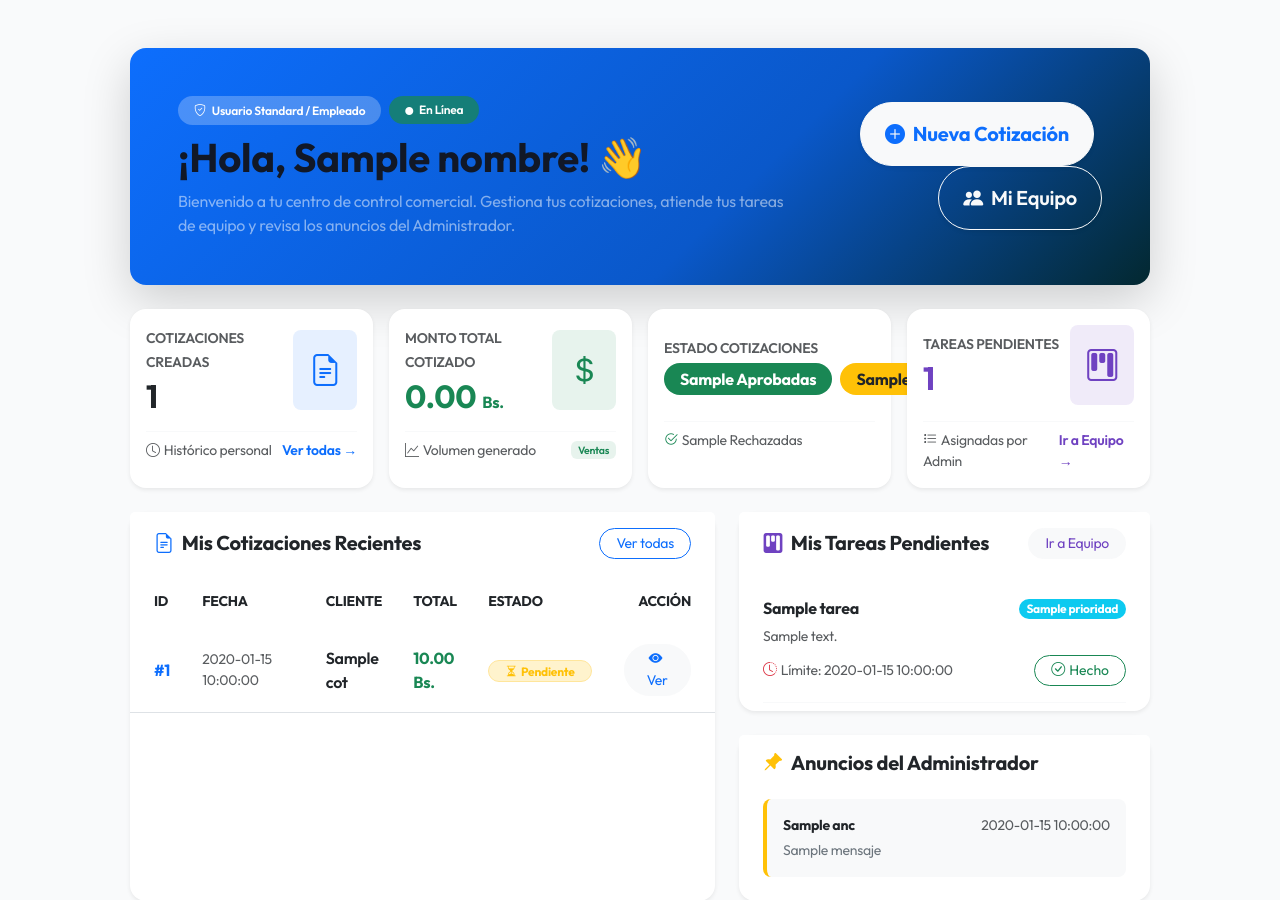
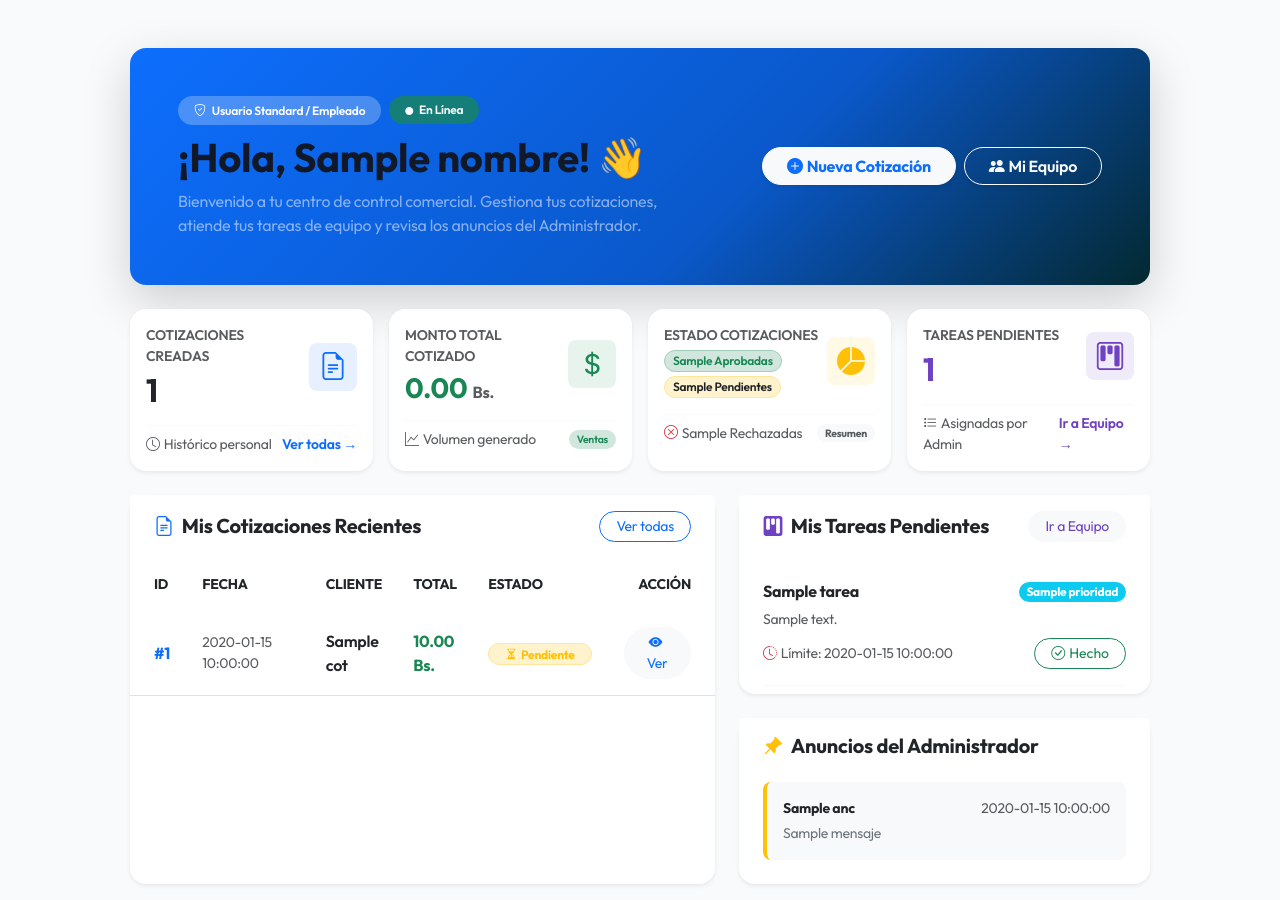
Before and after one commit to YungFozter/Sistema-de-Inventario-y-Cotizacion, a Python web app: template templates/standard/standard_dashboard.html in a window 1280 px wide. Shown: the part 66-966 px from the top of the page. Run offline with Jinja, Linux system fonts and the light colour scheme; the template is opened without the code that fills it: most values are stand-ins (such as "Sample title", 1, 10 or a date in 2020).

Commit message:
Corregir margenes, flex-wrap y dimensiones en dashboard de usuario standard para evitar desbordes visuales

```diff
--- a/templates/standard/standard_dashboard.html
+++ b/templates/standard/standard_dashboard.html
@@ -6,12 +6,12 @@
 <div class="container-fluid py-4 px-lg-5">
     <!-- Banner de Bienvenida Estilizado -->
     <div class="card border-0 shadow-lg rounded-4 overflow-hidden mb-4 fade-up-enter"
-         style="background: linear-gradient(135deg, #0d6efd 0%, #0a58ca 60%, #032830 100%); position: relative;">
+         style="background: linear-gradient(135deg, #0d6efd 0%, #0a58ca 60%, #032830 100%);">
         <div class="card-body p-4 p-lg-5 text-white">
             <div class="row align-items-center">
-                <div class="col-lg-8 mb-3 mb-lg-0">
-                    <div class="d-flex align-items-center mb-2">
-                        <span class="badge bg-white bg-opacity-25 text-white rounded-pill px-3 py-2 fs-7 fw-semibold me-2">
+                <div class="col-lg-7 mb-3 mb-lg-0">
+                    <div class="d-flex flex-wrap align-items-center gap-2 mb-2">
+                        <span class="badge bg-white bg-opacity-25 text-white rounded-pill px-3 py-2 fs-7 fw-semibold">
                             <i class="bi bi-shield-check me-1"></i> Usuario Standard / Empleado
                         </span>
                         <span class="badge bg-success bg-opacity-75 text-white rounded-pill px-3 py-2 fs-7 fw-semibold">
@@ -23,13 +23,15 @@
                         Bienvenido a tu centro de control comercial. Gestiona tus cotizaciones, atiende tus tareas de equipo y revisa los anuncios del Administrador.
                     </p>
                 </div>
-                <div class="col-lg-4 text-lg-end">
-                    <a href="{{ url_for('gestion_cotizaciones') }}" class="btn btn-light btn-lg rounded-pill px-4 py-3 fw-bold text-primary shadow-sm me-2 mb-2 mb-sm-0">
-                        <i class="bi bi-plus-circle-fill me-2"></i>Nueva Cotización
-                    </a>
-                    <a href="/equipo" class="btn btn-outline-light btn-lg rounded-pill px-4 py-3 fw-semibold shadow-sm">
-                        <i class="bi bi-people-fill me-2"></i>Mi Equipo
-                    </a>
+                <div class="col-lg-5 text-lg-end">
+                    <div class="d-flex flex-wrap gap-2 justify-content-lg-end align-items-center">
+                        <a href="{{ url_for('gestion_cotizaciones') }}" class="btn btn-light rounded-pill px-4 py-2.5 fw-bold text-primary shadow-sm">
+                            <i class="bi bi-plus-circle-fill me-1"></i>Nueva Cotización
+                        </a>
+                        <a href="/equipo" class="btn btn-outline-light rounded-pill px-4 py-2.5 fw-semibold shadow-sm">
+                            <i class="bi bi-people-fill me-1"></i>Mi Equipo
+                        </a>
+                    </div>
                 </div>
             </div>
         </div>
@@ -41,12 +43,12 @@
         <div class="col-12 col-sm-6 col-xl-3">
             <div class="card border-0 shadow-sm rounded-4 h-100 p-3 bg-white">
                 <div class="d-flex align-items-center justify-content-between">
-                    <div>
-                        <span class="text-muted small fw-semibold text-uppercase">Cotizaciones Creadas</span>
-                        <h2 class="fw-bold text-dark mb-0 mt-1">{{ total_cotizaciones }}</h2>
+                    <div class="pe-2">
+                        <span class="text-muted small fw-semibold text-uppercase d-block mb-1">Cotizaciones Creadas</span>
+                        <h2 class="fw-bold text-dark mb-0">{{ total_cotizaciones }}</h2>
                     </div>
-                    <div class="avatar-md bg-primary bg-opacity-10 text-primary rounded-3 p-3 d-flex align-items-center justify-content-center">
-                        <i class="bi bi-file-earmark-text fs-2"></i>
+                    <div class="avatar-md bg-primary bg-opacity-10 text-primary rounded-3 d-flex align-items-center justify-content-center flex-shrink-0" style="width: 48px; height: 48px;">
+                        <i class="bi bi-file-earmark-text fs-3"></i>
                     </div>
                 </div>
                 <div class="mt-3 pt-2 border-top border-light d-flex align-items-center justify-content-between text-muted small">
@@ -60,17 +62,17 @@
         <div class="col-12 col-sm-6 col-xl-3">
             <div class="card border-0 shadow-sm rounded-4 h-100 p-3 bg-white">
                 <div class="d-flex align-items-center justify-content-between">
-                    <div>
-                        <span class="text-muted small fw-semibold text-uppercase">Monto Total Cotizado</span>
-                        <h2 class="fw-bold text-success mb-0 mt-1">{{ "%.2f"|format(total_cotizado) }} <small class="fs-6">Bs.</small></h2>
+                    <div class="pe-2">
+                        <span class="text-muted small fw-semibold text-uppercase d-block mb-1">Monto Total Cotizado</span>
+                        <h2 class="fw-bold text-success mb-0 fs-3">{{ "%.2f"|format(total_cotizado) }} <small class="fs-6 text-muted">Bs.</small></h2>
                     </div>
-                    <div class="avatar-md bg-success bg-opacity-10 text-success rounded-3 p-3 d-flex align-items-center justify-content-center">
-                        <i class="bi bi-currency-dollar fs-2"></i>
+                    <div class="avatar-md bg-success bg-opacity-10 text-success rounded-3 d-flex align-items-center justify-content-center flex-shrink-0" style="width: 48px; height: 48px;">
+                        <i class="bi bi-currency-dollar fs-3"></i>
                     </div>
                 </div>
                 <div class="mt-3 pt-2 border-top border-light d-flex align-items-center justify-content-between text-muted small">
                     <span><i class="bi bi-graph-up me-1"></i>Volumen generado</span>
-                    <span class="badge bg-success bg-opacity-10 text-success fw-semibold">Ventas</span>
+                    <span class="badge bg-success-subtle text-success fw-semibold rounded-pill px-2 py-1 fs-8">Ventas</span>
                 </div>
             </div>
         </div>
@@ -79,19 +81,24 @@
         <div class="col-12 col-sm-6 col-xl-3">
             <div class="card border-0 shadow-sm rounded-4 h-100 p-3 bg-white">
                 <div class="d-flex align-items-center justify-content-between">
-                    <div>
-                        <span class="text-muted small fw-semibold text-uppercase">Estado Cotizaciones</span>
-                        <div class="d-flex align-items-center gap-2 mt-1">
-                            <span class="badge bg-success rounded-pill px-3 py-2 fs-6">{{ cotizaciones_aprobadas }} Aprobadas</span>
-                            <span class="badge bg-warning text-dark rounded-pill px-3 py-2 fs-6">{{ cotizaciones_pendientes }} Pendientes</span>
+                    <div class="pe-2">
+                        <span class="text-muted small fw-semibold text-uppercase d-block mb-1">Estado Cotizaciones</span>
+                        <div class="d-flex flex-wrap gap-1 mt-1">
+                            <span class="badge bg-success-subtle text-success border border-success-subtle rounded-pill px-2 py-1 fs-7 fw-semibold">
+                                {{ cotizaciones_aprobadas }} Aprobadas
+                            </span>
+                            <span class="badge bg-warning-subtle text-dark border border-warning-subtle rounded-pill px-2 py-1 fs-7 fw-semibold">
+                                {{ cotizaciones_pendientes }} Pendientes
+                            </span>
                         </div>
                     </div>
-                    <div class="avatar-md bg-warning bg-opacity-10 text-warning rounded-3 p-3 d-flex align-items-center justify-content-center">
-                        <i class="bi bi-pie-chart-fill fs-2"></i>
+                    <div class="avatar-md bg-warning bg-opacity-10 text-warning rounded-3 d-flex align-items-center justify-content-center flex-shrink-0" style="width: 48px; height: 48px;">
+                        <i class="bi bi-pie-chart-fill fs-3"></i>
                     </div>
                 </div>
-                <div class="mt-3 pt-2 border-top border-light text-muted small">
-                    <i class="bi bi-check2-circle text-success me-1"></i>{{ cotizaciones_rechazadas }} Rechazadas
+                <div class="mt-3 pt-2 border-top border-light d-flex align-items-center justify-content-between text-muted small">
+                    <span><i class="bi bi-x-circle text-danger me-1"></i>{{ cotizaciones_rechazadas }} Rechazadas</span>
+                    <span class="badge bg-light text-muted rounded-pill px-2 py-1 fs-8">Resumen</span>
                 </div>
             </div>
         </div>
@@ -100,12 +107,12 @@
         <div class="col-12 col-sm-6 col-xl-3">
             <div class="card border-0 shadow-sm rounded-4 h-100 p-3 bg-white">
                 <div class="d-flex align-items-center justify-content-between">
-                    <div>
-                        <span class="text-muted small fw-semibold text-uppercase">Tareas Pendientes</span>
-                        <h2 class="fw-bold mb-0 mt-1" style="color: #6f42c1;">{{ tareas_pendientes|length }}</h2>
+                    <div class="pe-2">
+                        <span class="text-muted small fw-semibold text-uppercase d-block mb-1">Tareas Pendientes</span>
+                        <h2 class="fw-bold mb-0" style="color: #6f42c1;">{{ tareas_pendientes|length }}</h2>
                     </div>
-                    <div class="avatar-md rounded-3 p-3 d-flex align-items-center justify-content-center" style="background-color: rgba(111, 66, 193, 0.1); color: #6f42c1;">
-                        <i class="bi bi-kanban fs-2"></i>
+                    <div class="avatar-md rounded-3 d-flex align-items-center justify-content-center flex-shrink-0" style="width: 48px; height: 48px; background-color: rgba(111, 66, 193, 0.1); color: #6f42c1;">
+                        <i class="bi bi-kanban fs-3"></i>
                     </div>
                 </div>
                 <div class="mt-3 pt-2 border-top border-light d-flex align-items-center justify-content-between text-muted small">
```
